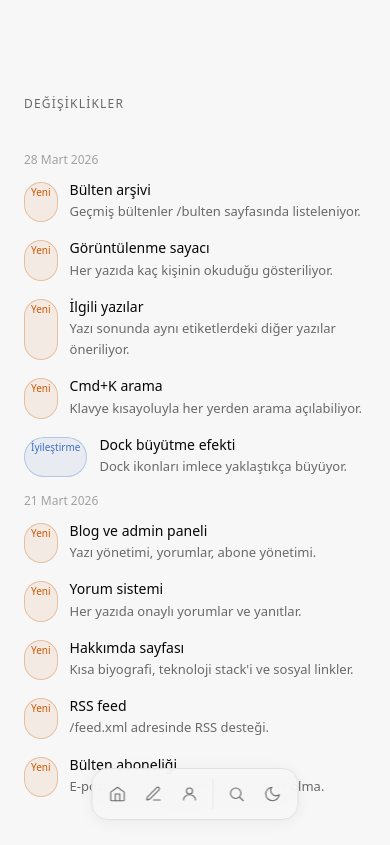
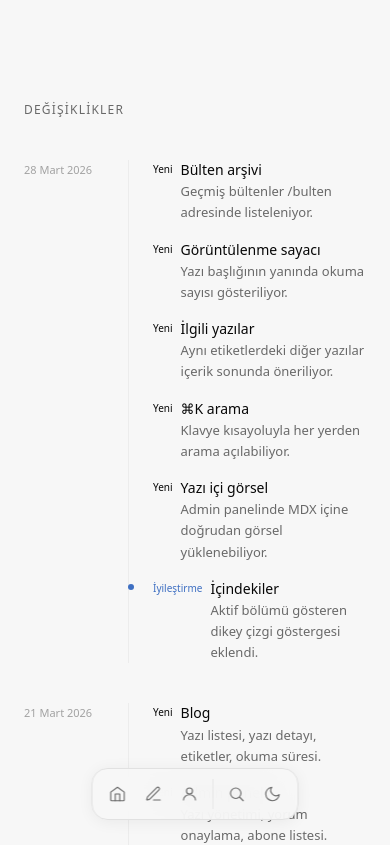
Before and after one commit to veysel-olam/veyselolam.com, a Next.js app: page /degisiklikler in a window 390 px wide. Shown: the top 845 px of the page. Built offline with nearby package versions, Linux system fonts and the light colour scheme; no server answers.

Commit message:
Changelog timeline design, mobile responsive fixes

```diff
--- a/src/app/(site)/degisiklikler/page.tsx
+++ b/src/app/(site)/degisiklikler/page.tsx
@@ -12,105 +12,78 @@ type Entry = {
   description?: string;
 };
 
-const TAG_STYLE: Record<Entry["tag"], { label: string; color: string }> = {
-  yeni: { label: "Yeni", color: "oklch(0.60 0.17 46)" },
-  iyileştirme: { label: "İyileştirme", color: "oklch(0.55 0.14 260)" },
-  düzeltme: { label: "Düzeltme", color: "oklch(0.52 0.12 145)" },
+const TAG: Record<Entry["tag"], { label: string }> = {
+  yeni:         { label: "Yeni" },
+  iyileştirme:  { label: "İyileştirme" },
+  düzeltme:     { label: "Düzeltme" },
 };
 
 const CHANGELOG: Entry[] = [
-  {
-    date: "28 Mart 2026",
-    tag: "yeni",
-    title: "Bülten arşivi",
-    description: "Geçmiş bültenler /bulten sayfasında listeleniyor.",
-  },
-  {
-    date: "28 Mart 2026",
-    tag: "yeni",
-    title: "Görüntülenme sayacı",
-    description: "Her yazıda kaç kişinin okuduğu gösteriliyor.",
-  },
-  {
-    date: "28 Mart 2026",
-    tag: "yeni",
-    title: "İlgili yazılar",
-    description: "Yazı sonunda aynı etiketlerdeki diğer yazılar öneriliyor.",
-  },
-  {
-    date: "28 Mart 2026",
-    tag: "yeni",
-    title: "Cmd+K arama",
-    description: "Klavye kısayoluyla her yerden arama açılabiliyor.",
-  },
-  {
-    date: "28 Mart 2026",
-    tag: "iyileştirme",
-    title: "Dock büyütme efekti",
-    description: "Dock ikonları imlece yaklaştıkça büyüyor.",
-  },
-  {
-    date: "21 Mart 2026",
-    tag: "yeni",
-    title: "Blog ve admin paneli",
-    description: "Yazı yönetimi, yorumlar, abone yönetimi.",
-  },
-  {
-    date: "21 Mart 2026",
-    tag: "yeni",
-    title: "Yorum sistemi",
-    description: "Her yazıda onaylı yorumlar ve yanıtlar.",
-  },
-  {
-    date: "21 Mart 2026",
-    tag: "yeni",
-    title: "Hakkımda sayfası",
-    description: "Kısa biyografi, teknoloji stack'i ve sosyal linkler.",
-  },
-  {
-    date: "21 Mart 2026",
-    tag: "yeni",
-    title: "RSS feed",
-    description: "/feed.xml adresinde RSS desteği.",
-  },
-  {
-    date: "21 Mart 2026",
-    tag: "yeni",
-    title: "Bülten aboneliği",
-    description: "E-posta ile yeni yazılardan haberdar olma.",
-  },
+  { date: "28 Mart 2026", tag: "yeni",        title: "Bülten arşivi",       description: "Geçmiş bültenler /bulten adresinde listeleniyor." },
+  { date: "28 Mart 2026", tag: "yeni",        title: "Görüntülenme sayacı", description: "Yazı başlığının yanında okuma sayısı gösteriliyor." },
+  { date: "28 Mart 2026", tag: "yeni",        title: "İlgili yazılar",      description: "Aynı etiketlerdeki diğer yazılar içerik sonunda öneriliyor." },
+  { date: "28 Mart 2026", tag: "yeni",        title: "⌘K arama",            description: "Klavye kısayoluyla her yerden arama açılabiliyor." },
+  { date: "28 Mart 2026", tag: "yeni",        title: "Yazı içi görsel",     description: "Admin panelinde MDX içine doğrudan görsel yüklenebiliyor." },
+  { date: "28 Mart 2026", tag: "iyileştirme", title: "İçindekiler",         description: "Aktif bölümü gösteren dikey çizgi göstergesi eklendi." },
+  { date: "21 Mart 2026", tag: "yeni",        title: "Blog",                description: "Yazı listesi, yazı detayı, etiketler, okuma süresi." },
+  { date: "21 Mart 2026", tag: "yeni",        title: "Admin paneli",        description: "Yazı yönetimi, yorum onaylama, abone listesi." },
+  { date: "21 Mart 2026", tag: "yeni",        title: "Yorum sistemi",       description: "Her yazıda onaylı yorumlar ve iç içe yanıtlar." },
+  { date: "21 Mart 2026", tag: "yeni",        title: "Hakkımda",            description: "Biyografi, teknoloji stack'i ve sosyal linkler." },
+  { date: "21 Mart 2026", tag: "yeni",        title: "RSS ve Sitemap",      description: "/feed.xml ve otomatik sitemap desteği." },
+  { date: "21 Mart 2026", tag: "yeni",        title: "Bülten aboneliği",    description: "E-posta ile yeni yazılardan haberdar olma." },
 ];
 
+function tagColor(tag: Entry["tag"]) {
+  if (tag === "yeni") return "var(--color-primary)";
+  if (tag === "iyileştirme") return "oklch(0.55 0.14 260)";
+  return "oklch(0.52 0.12 145)";
+}
+
+// Girişleri tarihe göre grupla
+function group(entries: Entry[]) {
+  const map: { date: string; entries: Entry[] }[] = [];
+  for (const e of entries) {
+    const last = map.at(-1);
+    if (last && last.date === e.date) last.entries.push(e);
+    else map.push({ date: e.date, entries: [e] });
+  }
+  return map;
+}
+
 export default function ChangelogPage() {
+  const groups = group(CHANGELOG);
+
   return (
     <main className="max-w-xl mx-auto px-6 pt-24 pb-32">
-      <div className="flex items-center justify-between mb-10">
+      <div className="mb-10">
         <span className="text-xs font-medium text-muted-foreground uppercase tracking-widest">
           Değişiklikler
         </span>
       </div>
 
-      <div className="space-y-0">
-        {CHANGELOG.map((entry, i) => {
-          const tag = TAG_STYLE[entry.tag];
-          const showDate = i === 0 || CHANGELOG[i - 1].date !== entry.date;
-          return (
-            <div key={i}>
-              {showDate && (
-                <p className="text-xs text-muted-foreground/60 mb-3 mt-8 first:mt-0">
-                  {entry.date}
-                </p>
-              )}
-              <div className="flex gap-3 pb-4">
+      <div className="space-y-10">
+        {groups.map(({ date, entries }) => (
+          <div key={date} className="grid grid-cols-[80px_1fr] gap-x-6 sm:grid-cols-[100px_1fr]">
+            {/* Tarih */}
+            <div className="pt-0.5">
+              <p className="text-[11px] text-muted-foreground/60 leading-snug">{date}</p>
+            </div>
+
+            {/* Maddeler */}
+            <div className="space-y-4 border-l border-border/50 pl-6 relative">
+              {entries.map((entry, i) => (
+                <div key={i} className="relative">
+                  {/* Nokta */}
                   <span
-                  className="mt-0.5 shrink-0 text-[10px] font-medium px-1.5 py-0.5 rounded-full border"
-                  style={{
-                    color: tag.color,
-                    borderColor: `color-mix(in oklch, ${tag.color} 30%, transparent)`,
-                    background: `color-mix(in oklch, ${tag.color} 8%, transparent)`,
-                  }}
+                    className="absolute -left-[25px] top-[5px] w-1.5 h-1.5 rounded-full"
+                    style={{ background: tagColor(entry.tag) }}
+                  />
+                  <div className="flex items-start gap-2">
+                    <span
+                      className="shrink-0 mt-0.5 text-[10px] font-medium"
+                      style={{ color: tagColor(entry.tag) }}
                     >
-                  {tag.label}
+                      {TAG[entry.tag].label}
                     </span>
                     <div>
                       <p className="text-[14px] font-medium leading-snug">{entry.title}</p>
@@ -122,8 +95,10 @@ export default function ChangelogPage() {
                     </div>
                   </div>
                 </div>
-          );
-        })}
+              ))}
+            </div>
+          </div>
+        ))}
       </div>
     </main>
   );
--- a/src/components/blog/PostActions.tsx
+++ b/src/components/blog/PostActions.tsx
@@ -97,7 +97,7 @@ export function PostActions({ postId, slug, title, initialLikes }: PostActionsPr
   };
 
   return (
-    <div className="flex items-center gap-1.5">
+    <div className="flex items-center flex-wrap gap-1.5">
       {/* Beğeni — her zaman sayı göster */}
       <button
         onClick={handleLike}
--- a/src/components/layout/SearchModal.tsx
+++ b/src/components/layout/SearchModal.tsx
@@ -1,6 +1,6 @@
 "use client";
 
-import { useState, useEffect, useRef, useCallback } from "react";
+import { useState, useEffect, useRef } from "react";
 import Link from "next/link";
 import { motion, AnimatePresence } from "framer-motion";
 
@@ -75,7 +75,7 @@ export function SearchModal({ open, onClose }: { open: boolean; onClose: () => v
             animate={{ opacity: 1, scale: 1, y: 0 }}
             exit={{ opacity: 0, scale: 0.95, y: -8 }}
             transition={{ type: "spring", stiffness: 400, damping: 30 }}
-            className="fixed left-1/2 top-[20vh] z-[61] w-full max-w-lg -translate-x-1/2 px-4"
+            className="fixed left-1/2 top-[12vh] sm:top-[20vh] z-[61] w-full max-w-lg -translate-x-1/2 px-3 sm:px-4"
           >
             <div
               className="rounded-2xl overflow-hidden shadow-2xl"
```
Lines whose indentation alone changed are shown as unchanged.
